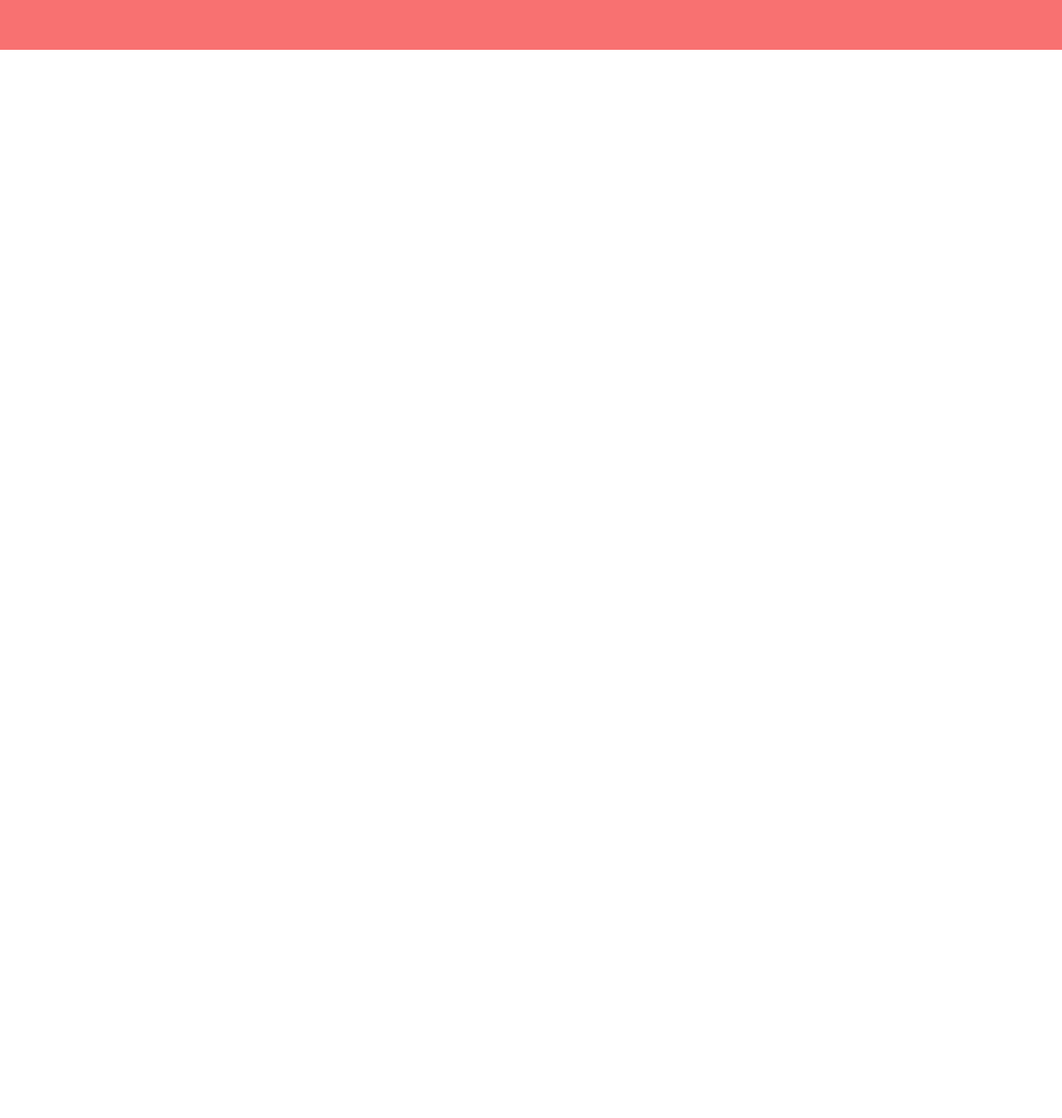
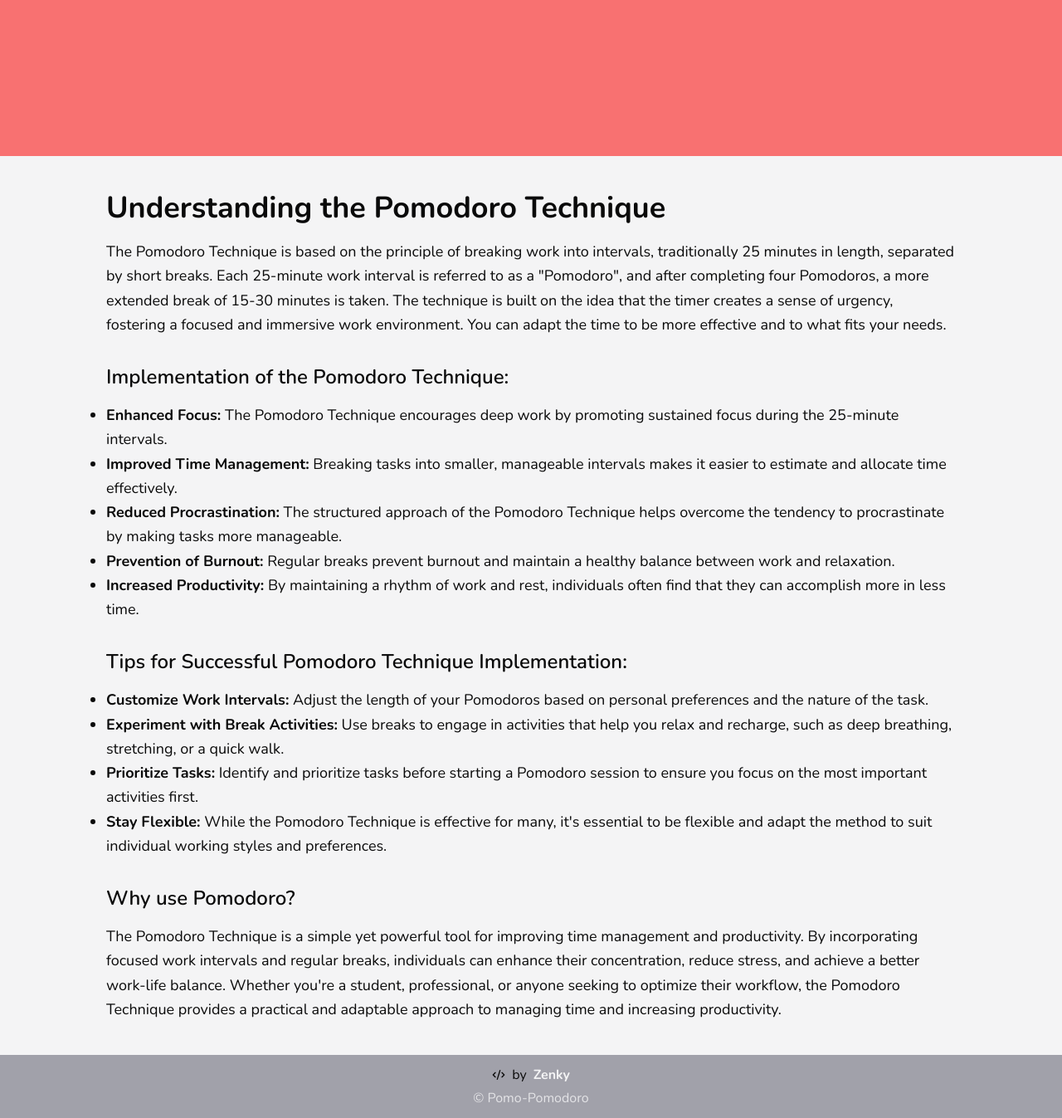
Before and after one commit to bzenky/pomo-pomodoro, a Next.js app: page / in a window 1280 px wide. Shown: the part 740-2087 px from the top of the page at 83% size. Before the commit the page ends 800 px from the top, so only its background shows below. Built offline with nearby package versions, Linux system fonts and the light colour scheme; no server answers.

Commit message:
feat: article and footer

```diff
--- a/app/page.tsx
+++ b/app/page.tsx
@@ -1,15 +1,23 @@
+import { Footer } from "@/components/Footer";
+import { Article } from "@/components/article";
 import { Timer } from "@/components/timer";
 
 export default function Home() {
   return (
-    <main className="flex min-h-screen flex-col items-center p-16 bg-red-400">
-      <div className="max-w-5xl">
-        <div className="flex items-center justify-center mb-20">
-          <h1 className="text-2xl text-white font-bold xs:text-5xl select-none">Pomo-Pomodoro</h1>
+    <main className="flex flex-col items-center">
+      <div className="bg-red-400 p-16 w-full flex justify-center">
+        <div className="max-w-5xl min-h-screen">
+          <div className="flex items-center justify-center mb-20">
+            <h1 className="text-2xl text-white font-bold xs:text-5xl select-none">Pomo-Pomodoro</h1>
+          </div>
+
+          <Timer />
         </div>
+      </div>
 
-        <Timer />
-      </div>
+      <Article />
+
+      <Footer />
     </main>
   )
 }
--- /dev/null
+++ b/components/Footer.tsx
@@ -0,0 +1,15 @@
+import { Code2 } from "lucide-react";
+
+export function Footer() {
+  return (
+    <div className="flex flex-col justify-center items-center p-3 bg-zinc-400 w-full select-none gap-1">
+      <span className=" flex items-center gap-2">
+        <Code2 className="w-4 h-4" /> by <a href="https://www.bzenky.dev" target="_blank" className="text-zinc-100 font-bold">Zenky</a>
+      </span>
+
+      <span className="text-zinc-200">
+        © Pomo-Pomodoro
+      </span>
+    </div>
+  )
+}
--- /dev/null
+++ b/components/article.tsx
@@ -0,0 +1,30 @@
+export function Article() {
+  return (
+    <div className="w-full bg-zinc-100 flex justify-center p-10">
+      <div className="max-w-5xl text-lg leading-relaxed">
+        <h2 className="text-4xl leading-tight mb-4 font-bold">Understanding the Pomodoro Technique</h2>
+        <p className="">The Pomodoro Technique is based on the principle of breaking work into intervals, traditionally 25 minutes in length, separated by short breaks. Each 25-minute work interval is referred to as a &quot;Pomodoro&quot;, and after completing four Pomodoros, a more extended break of 15-30 minutes is taken. The technique is built on the idea that the timer creates a sense of urgency, fostering a focused and immersive work environment. You can adapt the time to be more effective and to what fits your needs.</p>
+
+        <h3 className="text-2xl mt-8 mb-4 font-semibold">Implementation of the Pomodoro Technique:</h3>
+        <ul className="list-disc">
+          <li><strong>Enhanced Focus:</strong> The Pomodoro Technique encourages deep work by promoting sustained focus during the 25-minute intervals.</li>
+          <li><strong>Improved Time Management:</strong> Breaking tasks into smaller, manageable intervals makes it easier to estimate and allocate time effectively.</li>
+          <li><strong>Reduced Procrastination:</strong> The structured approach of the Pomodoro Technique helps overcome the tendency to procrastinate by making tasks more manageable.</li>
+          <li><strong>Prevention of Burnout:</strong> Regular breaks prevent burnout and maintain a healthy balance between work and relaxation.</li>
+          <li><strong>Increased Productivity:</strong> By maintaining a rhythm of work and rest, individuals often find that they can accomplish more in less time.</li>
+        </ul>
+
+        <h3 className="text-2xl mt-8 mb-4 font-semibold">Tips for Successful Pomodoro Technique Implementation:</h3>
+        <ul className="list-disc">
+          <li><strong>Customize Work Intervals:</strong> Adjust the length of your Pomodoros based on personal preferences and the nature of the task.</li>
+          <li><strong>Experiment with Break Activities:</strong> Use breaks to engage in activities that help you relax and recharge, such as deep breathing, stretching, or a quick walk.</li>
+          <li><strong>Prioritize Tasks:</strong> Identify and prioritize tasks before starting a Pomodoro session to ensure you focus on the most important activities first.</li>
+          <li><strong>Stay Flexible:</strong> While the Pomodoro Technique is effective for many, it&apos;s essential to be flexible and adapt the method to suit individual working styles and preferences.</li>
+        </ul>
+
+        <h3 className="text-2xl mt-8 mb-4 font-semibold">Why use Pomodoro?</h3>
+        <p>The Pomodoro Technique is a simple yet powerful tool for improving time management and productivity. By incorporating focused work intervals and regular breaks, individuals can enhance their concentration, reduce stress, and achieve a better work-life balance. Whether you&apos;re a student, professional, or anyone seeking to optimize their workflow, the Pomodoro Technique provides a practical and adaptable approach to managing time and increasing productivity.</p>
+      </div>
+    </div>
+  )
+}
--- a/components/timer.tsx
+++ b/components/timer.tsx
@@ -107,7 +107,7 @@ export function Timer() {
   }, [isActive])
 
   return (
-    <div className="flex flex-col bg-sky-50/10 px-10 pb-10 pt-6  rounded">
+    <div className="flex flex-col bg-sky-50/10 px-10 pb-10 pt-6 rounded">
       <div className="flex justify-between">
         <Button
           type="button"
```
